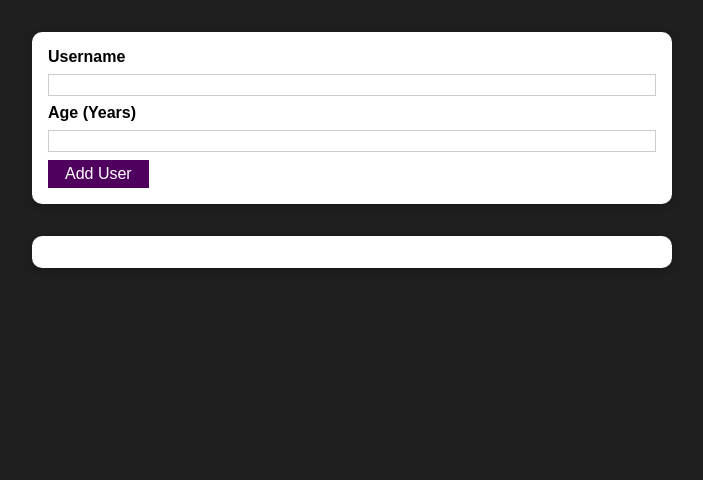
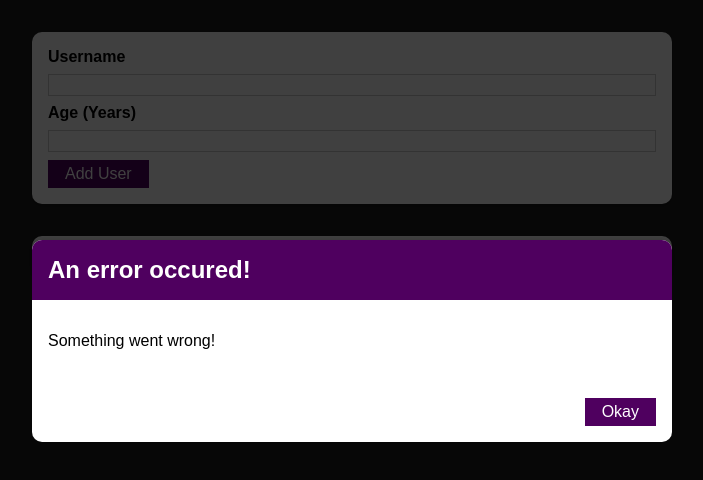
Before and after one commit to jripke74/react-0003, a React (Create React App) app: page / in a window 1280 px wide. Shown: the top 480 px of the page, without its empty margins (288-991 px from the left). Built offline with nearby package versions, Linux system fonts and the light colour scheme.

Commit message:
add ErrorModal component

```diff
--- /dev/null
+++ b/src/components/UI/ErrorModal.js
@@ -0,0 +1,26 @@
+import React from 'react';
+
+import Card from './Card';
+import Button from './Button';
+import classes from './ErrorModal.module.css';
+
+const ErrorModal = (props) => {
+  return (
+    <div>
+    <div className={classes.backdrop} />
+    <Card className={classes.modal}>
+      <header className={classes.header}>
+        <h2>{props.title}</h2>
+      </header>
+      <div className={classes.content}>
+        <p>{props.message}</p>
+      </div>
+      <footer className={classes.actions}>
+        <Button>Okay</Button>
+      </footer>
+    </Card>
+    </div>
+  );
+};
+
+export default ErrorModal;
--- /dev/null
+++ b/src/components/UI/ErrorModal.module.css
@@ -0,0 +1,45 @@
+.backdrop {
+  position: fixed;
+  top: 0;
+  left: 0;
+  width: 100%;
+  height: 100vh;
+  z-index: 10;
+  background: rgba(0, 0, 0, 0.75);
+}
+
+.modal {
+  position: fixed;
+  top: 30vh;
+  left: 10%;
+  width: 80%;
+  z-index: 100;
+  overflow: hidden;
+}
+
+.header {
+  background: #4f005f;
+  padding: 1rem;
+}
+
+.header h2 {
+  margin: 0;
+  color: white;
+}
+
+.content {
+  padding: 1rem;
+}
+
+.actions {
+  padding: 1rem;
+  display: flex;
+  justify-content: flex-end;
+}
+
+@media (min-width: 768px) {
+  .modal {
+    left: calc(50% - 20rem);
+    width: 40rem;
+  }
+}
--- a/src/components/Users/AddUser.js
+++ b/src/components/Users/AddUser.js
@@ -2,6 +2,8 @@
 
 import Card from '../UI/Card';
 import Button from '../UI/Button';
+import ErrorModal from '../UI/ErrorModal';
+
 import classes from './AddUser.module.css';
 
 const AddUser = (props) => {
@@ -30,6 +32,8 @@
   };
 
   return (
+    <div>
+      <ErrorModal title='An error occured!' message='Something went wrong!'/>
       <Card className={classes.input}>
         <form onSubmit={addUserHandler}>
           <label htmlFor="username">Username</label>
@@ -49,6 +53,7 @@
           <Button type="submit">Add User</Button>
         </form>
       </Card>
+    </div>
   );
 };
 
```
Lines whose indentation alone changed are shown as unchanged.
